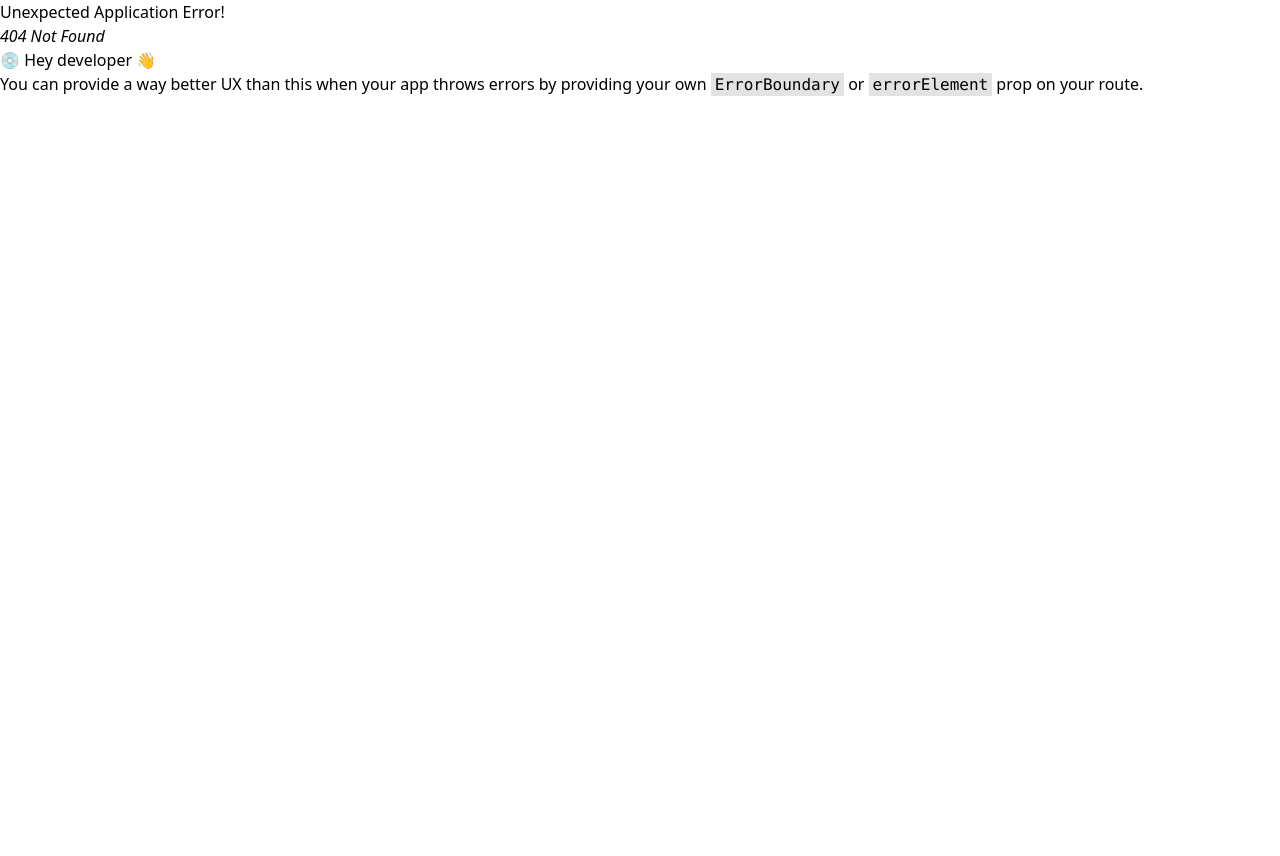
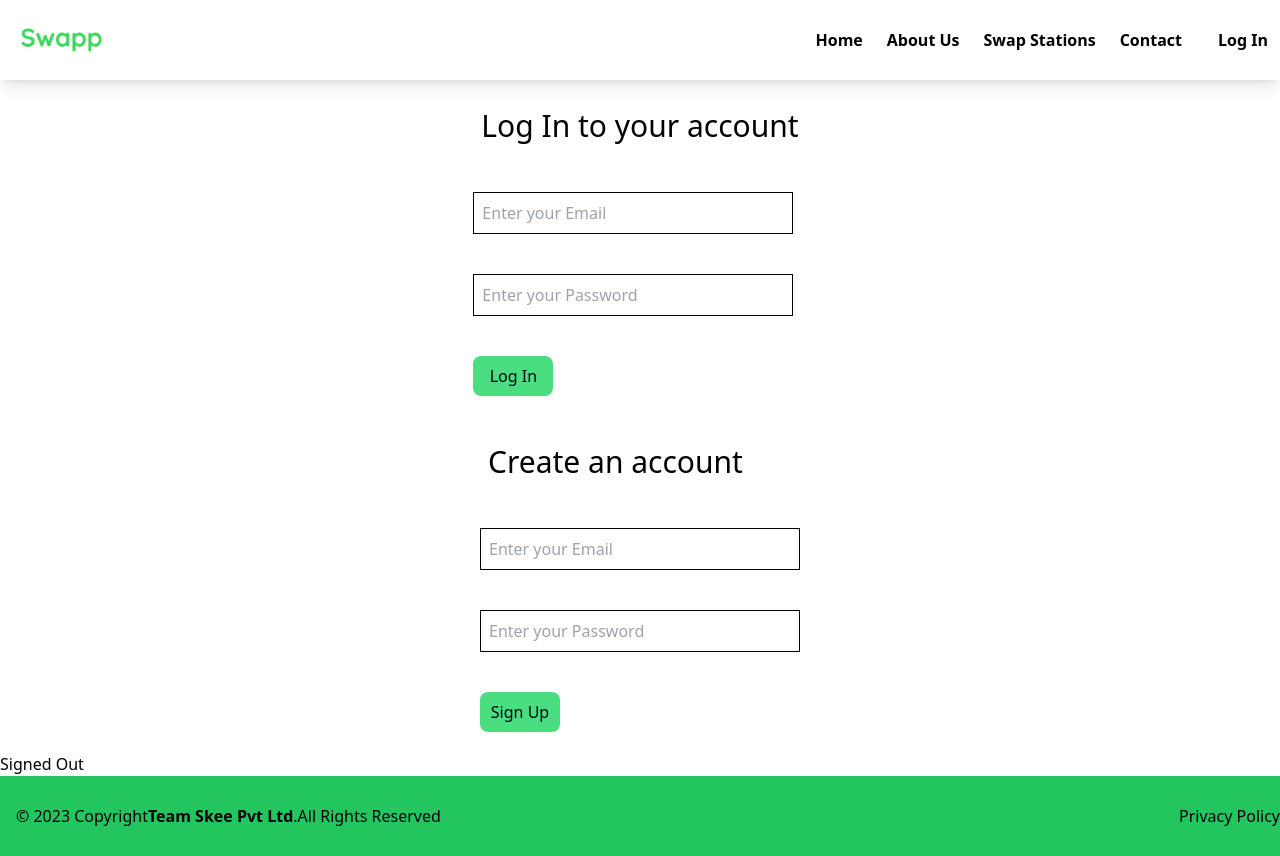
Before and after one commit to Narasimha9271/BatterySwapping, a React (Vite) app: page /auth in a window 1280 px wide. Before the commit this address had no page. Before the commit the page ends 800 px from the top, so only its background shows below. Built offline with nearby package versions, Linux system fonts and the light colour scheme; no server answers.

Commit message:
authentication-style-pending

```diff
--- a/package.json
+++ b/package.json
@@ -26,6 +26,7 @@
     "@emotion/react": "^11.10.6",
     "@emotion/styled": "^11.10.6",
     "@react-google-maps/api": "^2.18.1",
+    "@types/firebase": "^3.2.1",
     "babel-plugin-transform-remove-console": "^6.9.4",
     "framer-motion": "^10.10.0",
     "parcel": "^2.8.3",
@@ -36,6 +37,7 @@
   "dependencies": {
     "babel-cli": "^6.26.0",
     "babel-core": "^6.26.3",
+    "firebase": "^9.19.1",
     "react": "^18.2.0",
     "react-dom": "^18.2.0",
     "react-icons": "^4.2.0",
--- a/src/App.js
+++ b/src/App.js
@@ -7,7 +7,7 @@ import Body from "./components/Body";
 import Contact from "./components/Contact";
 import About from "./components/About";
 import SwapStations from "./components/SwapStations";
-import Team from "./components/Team";
+import Authenticate from "./components/Authenticate";
 import { ChakraProvider } from "@chakra-ui/provider";
 import { theme } from "@chakra-ui/theme";
 
@@ -40,8 +40,8 @@ const appRouter = createBrowserRouter([
                 element: <Contact />,
             },
             {
-                path: "/team",
-                element: <Team />,
+                path: "/auth",
+                element: <Authenticate />,
             },
             {
                 path: "/stations",
--- /dev/null
+++ b/src/components/AuthDetails.js
@@ -0,0 +1,51 @@
+import { onAuthStateChanged, signOut } from "firebase/auth";
+import React, { useEffect, useState } from "react";
+import { auth } from "../firebase";
+
+const AuthDetails = () => {
+    const [authUser, setAuthUser] = useState(null);
+
+    useEffect(() => {
+        const listen = onAuthStateChanged(auth, (user) => {
+            if (user) {
+                setAuthUser(user);
+            } else {
+                setAuthUser(null);
+            }
+        });
+
+        return () => {
+            listen();
+        };
+    }, []);
+
+    const userSignOut = () => {
+        signOut(auth)
+            .then(() => {
+                console.log("signed out successful");
+            })
+            .catch((err) => {
+                console.log(err);
+            });
+    };
+
+    return (
+        <div>
+            {authUser ? (
+                <>
+                    <p>{`Signed In as ${authUser.email}`}</p>
+                    <button
+                        className="bg-green-400 w-20 m-5 p-2  rounded-lg"
+                        onClick={userSignOut}
+                    >
+                        Sign Out
+                    </button>
+                </>
+            ) : (
+                <p>Signed Out</p>
+            )}
+        </div>
+    );
+};
+
+export default AuthDetails;
--- /dev/null
+++ b/src/components/Authenticate.js
@@ -0,0 +1,16 @@
+import React from "react";
+import SignIn from "./SignIn";
+import SignUp from "./SignUp";
+import AuthDetails from "./AuthDetails";
+
+const Authenticate = () => {
+    return (
+        <div>
+            <SignIn />
+            <SignUp />
+            <AuthDetails />
+        </div>
+    );
+};
+
+export default Authenticate;
--- a/src/components/Header.js
+++ b/src/components/Header.js
@@ -1,22 +1,19 @@
-import React from 'react'
+import React from "react";
 import Logo from "../assets/img/swap-logo.png";
 import { Link } from "react-router-dom";
 
-const Title =() => (
+const Title = () => (
     <a href="/">
-  <img className="h-20 w-35 ml-2  top-0  " alt="logo"
-  src={Logo}
-  />
+        <img className="h-20 w-35 ml-2  top-0  " alt="logo" src={Logo} />
     </a>
 );
-
 
 const Header = () => {
     return (
         <div className="flex items-center justify-between bg-white shadow-lg h-20 sticky top-0">
-          <Title/>
+            <Title />
             <div className="nav-items">
-          <div className="flex  py-10 " >
+                <div className="flex  py-10 ">
                     <button className="p-3  text-base font-bold text-black  hover:bg-green-200 rounded-full">
                         <Link to="/">Home</Link>
                     </button>
@@ -25,23 +22,21 @@ const Header = () => {
                         <Link to="/about">About Us</Link>
                     </button>
 
-
                     <button className="p-3 text-base font-bold text-black  hover:bg-green-200 rounded-full">
                         <Link to="/stations">Swap Stations</Link>
-            </button>
-
-            <button className="p-3 text-base font-bold text-black  hover:bg-green-200 rounded-full">
-              <Link to="/team"> The Team</Link>
                     </button>
 
                     <button className="p-3 text-base font-bold text-black mr-3  hover:bg-green-200 rounded-full">
                         <Link to="/contact">Contact</Link>
                     </button>
 
+                    <button className="p-3 text-base font-bold text-black  hover:bg-green-200 rounded-full">
+                        <Link to="/auth"> Log In</Link>
+                    </button>
                 </div>
             </div>
         </div>
-  )
-}
+    );
+};
 
-export default Header
+export default Header;
--- /dev/null
+++ b/src/components/SignIn.js
@@ -0,0 +1,49 @@
+import React, { useState } from "react";
+import { signInWithEmailAndPassword } from "firebase/auth";
+import { auth } from "../firebase";
+
+const SignIn = () => {
+    const [email, setEmail] = useState("");
+    const [password, setPassword] = useState("");
+
+    const signIn = (e) => {
+        e.preventDefault();
+        signInWithEmailAndPassword(auth, email, password)
+            .then((userCredential) => {
+                console.log(userCredential);
+            })
+            .catch((err) => {
+                console.log(err);
+            });
+    };
+
+    return (
+        <div className="flex justify-center">
+            <form className="flex flex-col " onSubmit={signIn}>
+                <h1 className="text-3xl   m-5 p-2">Log In to your account</h1>
+                <input
+                    className="border  border-black m-5 p-2 w-80"
+                    type="email"
+                    placeholder="Enter your Email"
+                    value={email}
+                    onChange={(e) => setEmail(e.target.value)}
+                />
+                <input
+                    className="border  border-black m-5 p-2 w-80"
+                    type="password"
+                    placeholder="Enter your Password"
+                    value={password}
+                    onChange={(e) => setPassword(e.target.value)}
+                />
+                <button
+                    className="bg-green-400 w-20 m-5 p-2  rounded-lg"
+                    type="submit"
+                >
+                    Log In
+                </button>
+            </form>
+        </div>
+    );
+};
+
+export default SignIn;
--- /dev/null
+++ b/src/components/SignUp.js
@@ -0,0 +1,49 @@
+import React, { useState } from "react";
+import { createUserWithEmailAndPassword } from "firebase/auth";
+import { auth } from "../firebase";
+
+const SignUp = () => {
+    const [email, setEmail] = useState("");
+    const [password, setPassword] = useState("");
+
+    const signUp = (e) => {
+        e.preventDefault();
+        createUserWithEmailAndPassword(auth, email, password)
+            .then((userCredential) => {
+                console.log(userCredential);
+            })
+            .catch((err) => {
+                console.log(err);
+            });
+    };
+
+    return (
+        <div className="flex justify-center">
+            <form className="flex flex-col " onSubmit={signUp}>
+                <h1 className="text-3xl  m-5 p-2">Create an account</h1>
+                <input
+                    className="border  border-black m-5 p-2 w-80"
+                    type="email"
+                    placeholder="Enter your Email"
+                    value={email}
+                    onChange={(e) => setEmail(e.target.value)}
+                />
+                <input
+                    className="border  border-black m-5 p-2 w-80"
+                    type="password"
+                    placeholder="Enter your Password"
+                    value={password}
+                    onChange={(e) => setPassword(e.target.value)}
+                />
+                <button
+                    className="bg-green-400 w-20 m-5 p-2  rounded-lg"
+                    type="submit"
+                >
+                    Sign Up
+                </button>
+            </form>
+        </div>
+    );
+};
+
+export default SignUp;
--- a/src/components/Team.js
+++ /dev/null
@@ -1,13 +0,0 @@
-import React from "react";
-
-const Team = () => {
-    return (
-        <div>
-            <div className="text-6xl text-center mt-20 mb-20 ">
-                This is Our Team Page{" "}
-            </div>
-        </div>
-    );
-};
-
-export default Team;
--- /dev/null
+++ b/src/firebase.js
@@ -0,0 +1,21 @@
+// Import the functions you need from the SDKs you need
+import { initializeApp } from "firebase/app";
+import { getAuth } from "firebase/auth";
+// TODO: Add SDKs for Firebase products that you want to use
+// https://firebase.google.com/docs/web/setup#available-libraries
+
+// Your web app's Firebase configuration
+// For Firebase JS SDK v7.20.0 and later, measurementId is optional
+const firebaseConfig = {
+    apiKey: "AIzaSyDVo7B9WSUpRn0e-99HaNluHi9yFSeRsNI",
+    authDomain: "fir-frontend9271.firebaseapp.com",
+    projectId: "fir-frontend9271",
+    storageBucket: "fir-frontend9271.appspot.com",
+    messagingSenderId: "241557643718",
+    appId: "1:241557643718:web:d3249fb6be5f76252e12c7",
+    measurementId: "G-5DHP5PX5L8",
+};
+
+// Initialize Firebase
+const app = initializeApp(firebaseConfig);
+export const auth = getAuth(app);
```
Also changed, not shown: 1 other file (tests, documents, lock files or other folders). Lines whose indentation alone changed are shown as unchanged.
